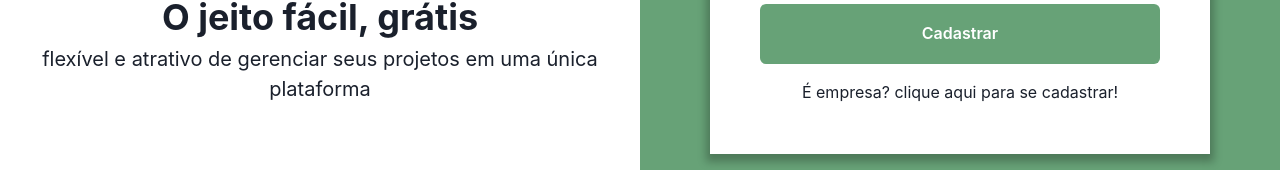
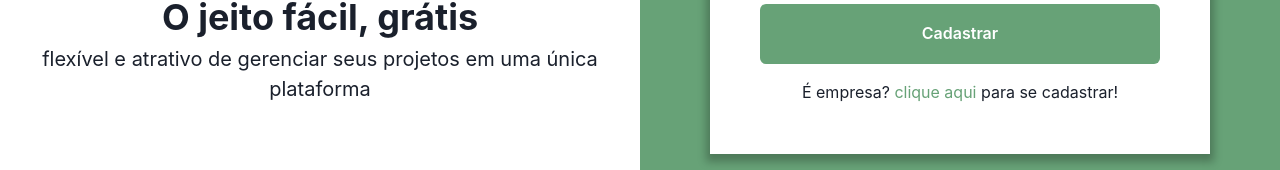
Before and after one commit to cricardolima/capstone-s6, a React (Create React App) app: page /registerUser in a window 1280 px wide. Shown: the part 616-786 px from the top of the page. Built offline with nearby package versions, Linux system fonts and the light colour scheme.

Commit message:
feat: link with page register company

```diff
--- a/src/pages/RegisterUser/index.tsx
+++ b/src/pages/RegisterUser/index.tsx
@@ -1,7 +1,17 @@
-import { Flex, Text, Box, Img, Stack, Button } from "@chakra-ui/react";
+import {
+  Flex,
+  Text,
+  Box,
+  Img,
+  Stack,
+  Button,
+  Link as ChakraLink,
+} from "@chakra-ui/react";
 import registerSvg from "../../assets/registerUser.svg";
 import { ButtonBack } from "../../components/ButtonBack";
 import { Input } from "../../components/Input";
+
+import { Link } from "react-router-dom";
 
 import * as yup from "yup";
 import { yupResolver } from "@hookform/resolvers/yup";
@@ -159,7 +169,11 @@ export const RegisterUser = () => {
             Cadastrar
           </Button>
           <Text textAlign="center">
-            É empresa? clique aqui para se cadastrar!
+            É empresa?{" "}
+            <ChakraLink as={Link} color="secondary" to="/registerCompany">
+              clique aqui
+            </ChakraLink>{" "}
+            para se cadastrar!
           </Text>
         </Stack>
       </Flex>
```
